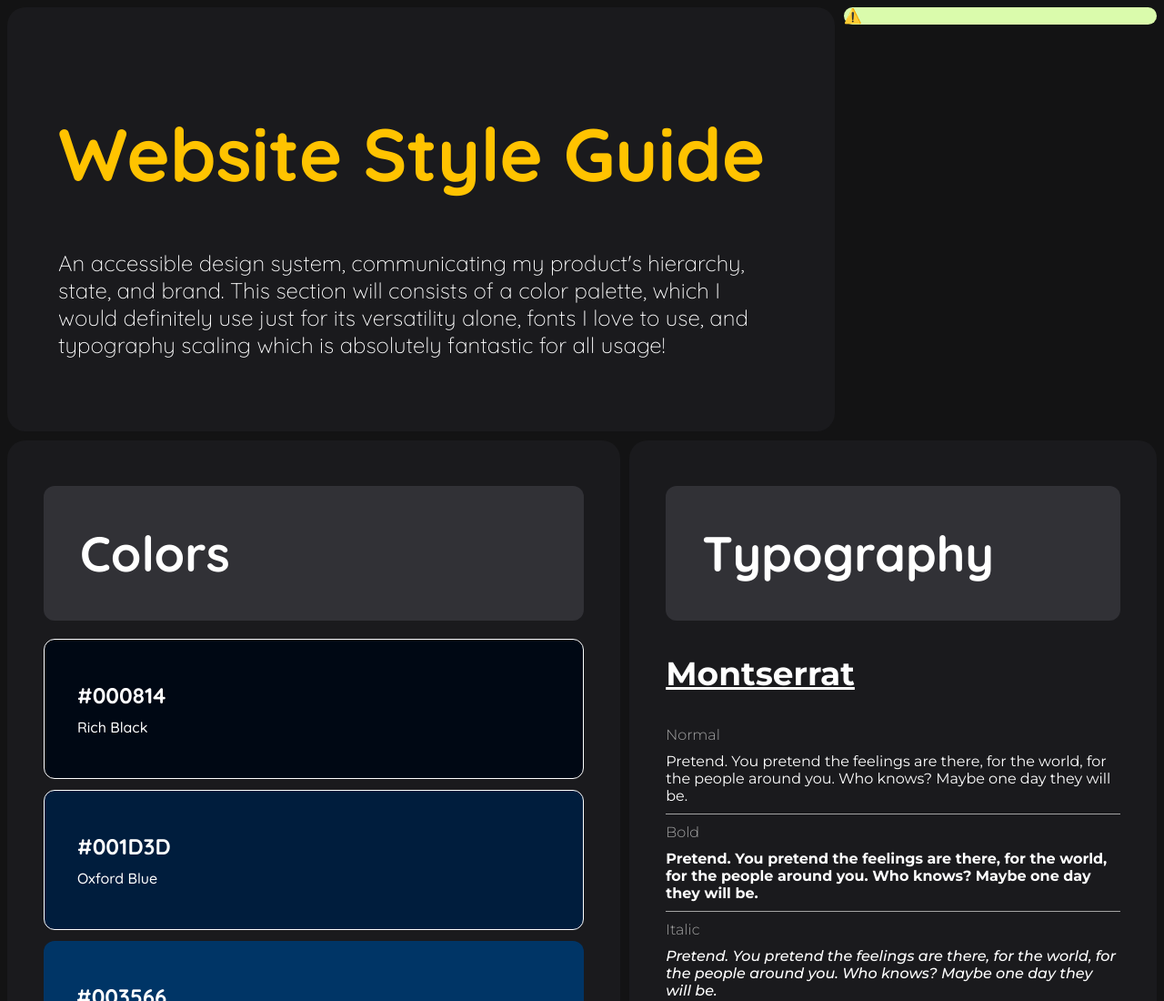
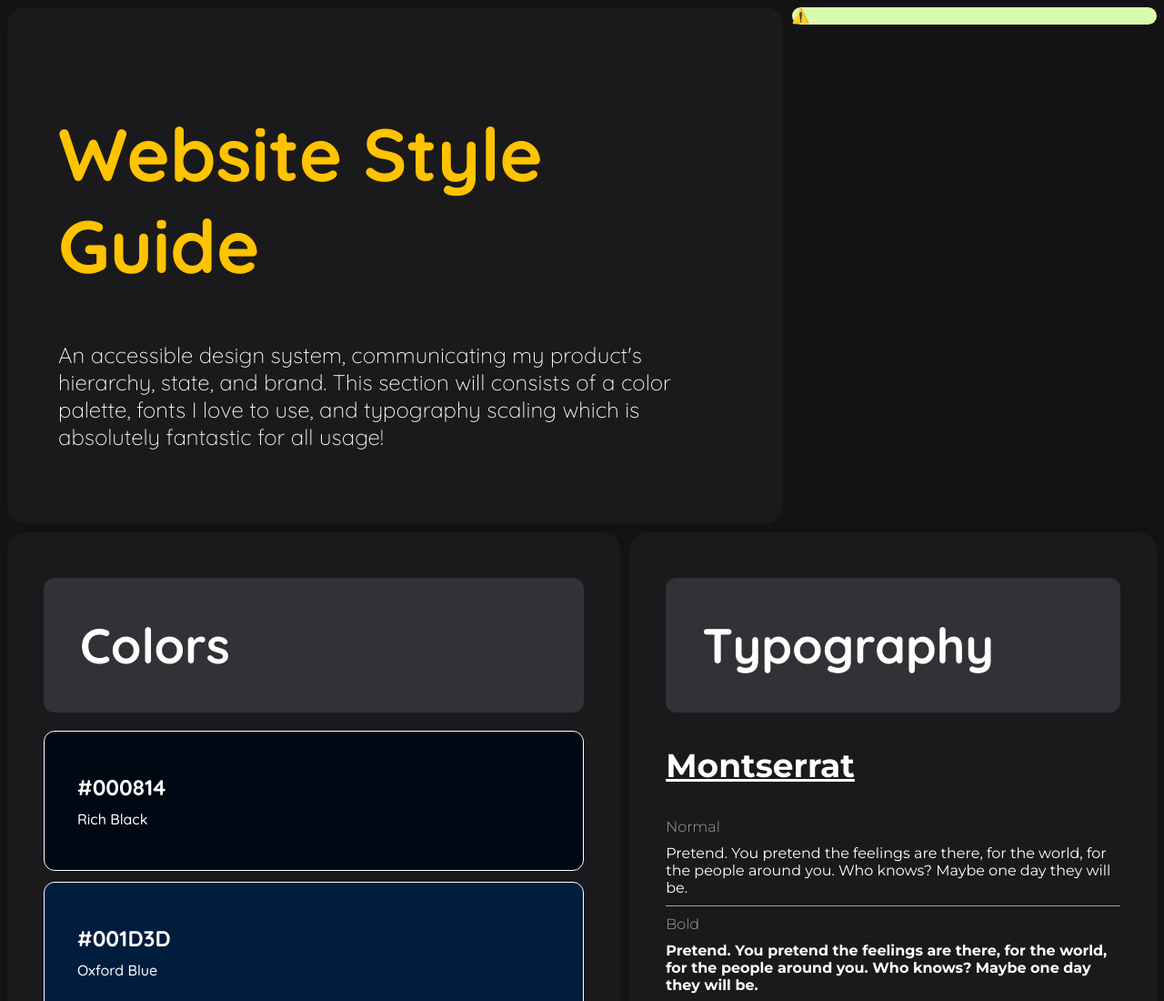
Before and after one commit to vstandsforvernon/Vstandsforvernon.github.io, a plain HTML site: page index.html in a window 1280 px wide. Shown: the top 1100 px of the page at 91% size. Drawn offline with nearby package versions, Linux system fonts and the light colour scheme; no server answers.

Commit message:
Update index.html

```diff
--- a/index.html
+++ b/index.html
@@ -20,7 +20,7 @@
         <header>
             <h1>Website Style Guide</h1>
             <p>An accessible design system, communicating my product's hierarchy, state, and brand.
-            This section will consists of a color palette, which I would definitely use just for its versatility alone, fonts I love to use, and typography scaling which is
+            This section will consists of a color palette, fonts I love to use, and typography scaling which is
                 absolutely fantastic for all usage!
             </p>
         </header>
```
